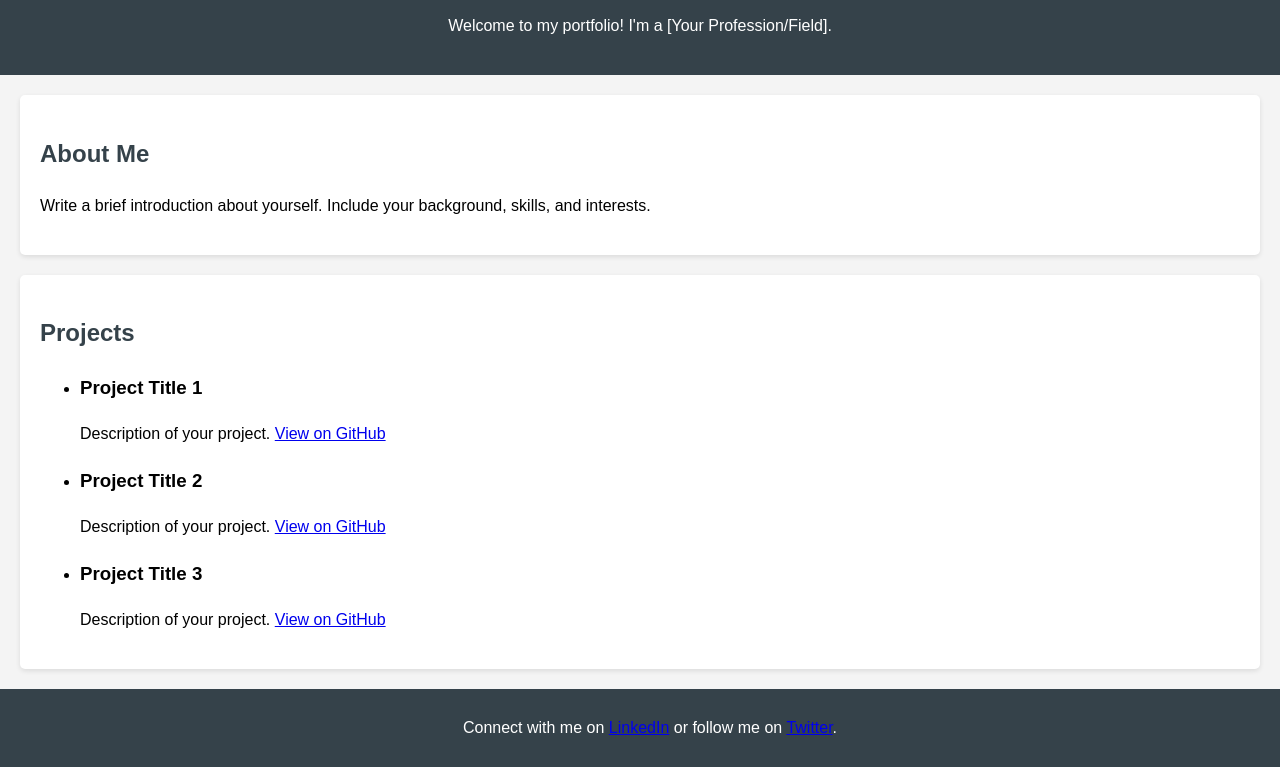
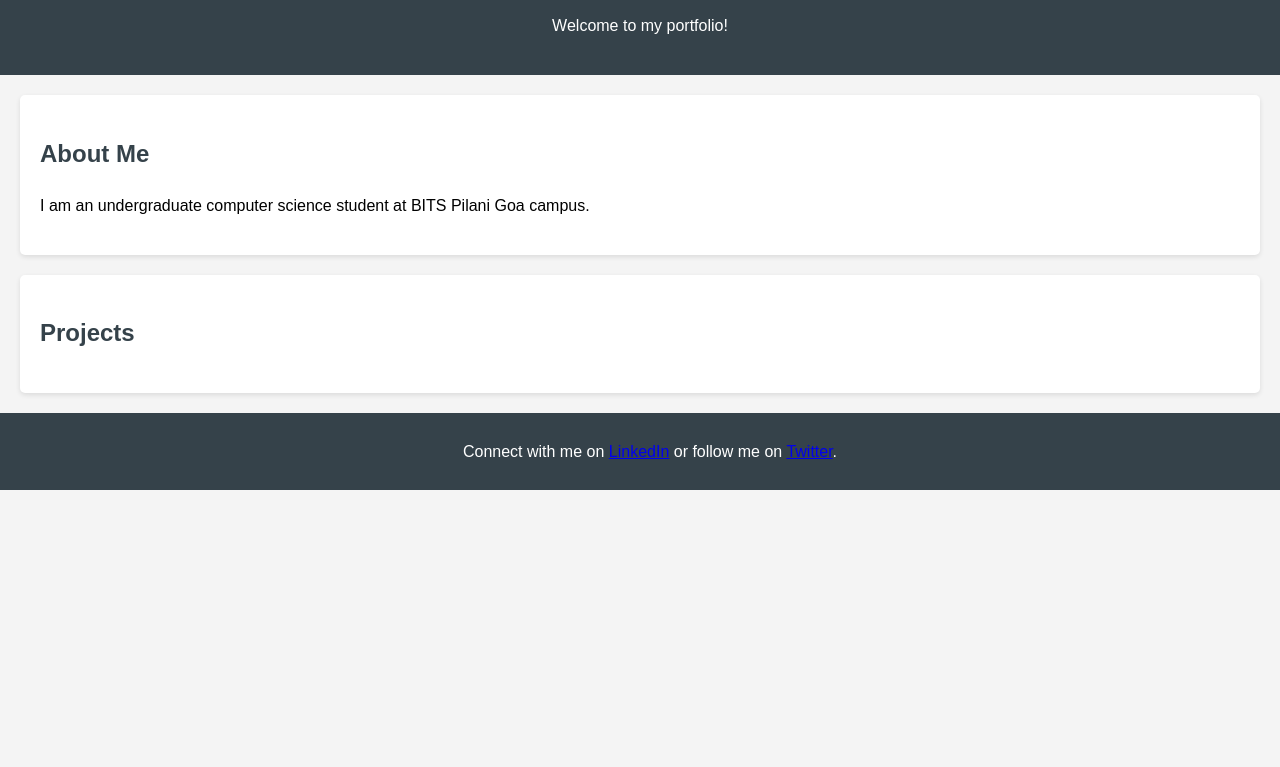
Before and after one commit to vinland-man/tejalreddy.github.io, a plain HTML site: page index.html in a window 1280 px wide. Shown: the part 74-841 px from the top of the page. After the commit the page ends 800 px from the top, so only its background shows below. Drawn offline with Linux system fonts and the light colour scheme.

Commit message:
Update index.html

```diff
--- a/index.html
+++ b/index.html
@@ -3,41 +3,28 @@
 <head>
     <meta charset="UTF-8">
     <meta name="viewport" content="width=device-width, initial-scale=1.0">
-    <title>Your Name - Portfolio</title>
+    <title>Tejal Reddy- Portfolio</title>
     <link rel="stylesheet" href="styles.css">
 </head>
 <body>
     <header>
         <h1>Your Name</h1>
-        <p>Welcome to my portfolio! I'm a [Your Profession/Field].</p>
+        <p>Welcome to my portfolio!</p>
     </header>
 
     <section id="about">
         <h2>About Me</h2>
-        <p>Write a brief introduction about yourself. Include your background, skills, and interests.</p>
+        <p>I am an undergraduate computer science student at BITS Pilani Goa campus.</p>
     </section>
 
     <section id="projects">
         <h2>Projects</h2>
         <ul>
-            <li>
-                <h3>Project Title 1</h3>
-                <p>Description of your project. <a href="https://github.com/yourusername/project1" target="_blank">View on GitHub</a></p>
-            </li>
-            <li>
-                <h3>Project Title 2</h3>
-                <p>Description of your project. <a href="https://github.com/yourusername/project2" target="_blank">View on GitHub</a></p>
-            </li>
-            <li>
-                <h3>Project Title 3</h3>
-                <p>Description of your project. <a href="https://github.com/yourusername/project3" target="_blank">View on GitHub</a></p>
-            </li>
-            <!-- Add more projects as needed -->
         </ul>
     </section>
 
     <footer>
-        <p>Connect with me on <a href="https://linkedin.com/in/yourprofile" target="_blank">LinkedIn</a> or follow me on <a href="https://twitter.com/yourprofile" target="_blank">Twitter</a>.</p>
+        <p>Connect with me on <a href="https://in.linkedin.com/in/tejal-reddy-795b3529b?trk=people-guest_people_search-card" target="_blank">LinkedIn</a> or follow me on <a href="https://twitter.com/yourprofile" target="_blank">Twitter</a>.</p>
     </footer>
 </body>
 </html>
```
